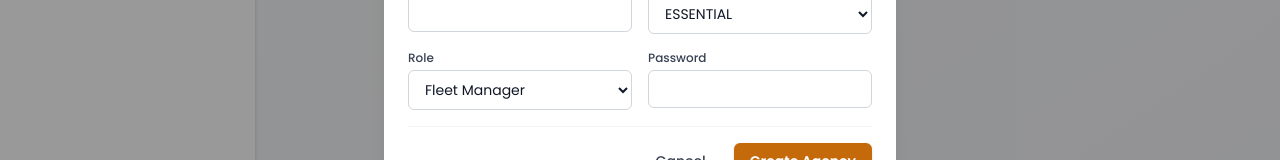
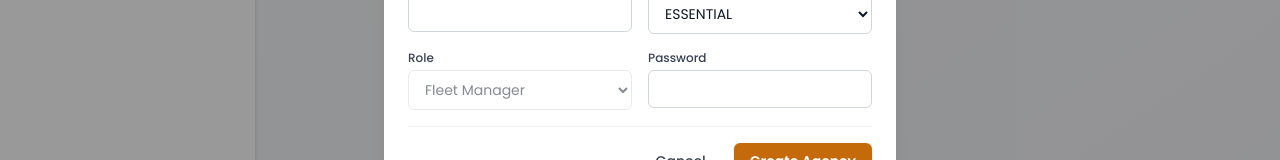
Before and after one commit to macworldgithub/fleet-360, a Next.js app: page /principal in a window 1280 px wide. Both pictures are taken after a click on the button "Add Agency". Shown: the part 539-699 px from the top of the page. Built offline with nearby package versions, Linux system fonts and the light colour scheme; no server answers; a web font is replaced by a local one.

Commit message:
role Field Disabled for Agency

```diff
--- a/src/components/dashboard/AgencyTab.tsx
+++ b/src/components/dashboard/AgencyTab.tsx
@@ -548,12 +548,11 @@ const AgencyTab: React.FC<AgencyTabProps> = ({ agency }) => {
                   </label>
                   <select
                     name="role"
-                    value={form.role}
-                    onChange={handleInputChange}
-                    className="w-full rounded-md border border-gray-300 px-3 py-2 text-sm text-gray-900 bg-white focus:outline-none focus:ring-2 focus:ring-[#C46A0A]/60 focus:border-[#C46A0A]"
+                    value="FLEET_MANAGER"
+                    disabled
+                    className="w-full rounded-md border border-gray-300 px-3 py-2 text-sm text-gray-900 bg-white focus:outline-none focus:ring-2 focus:ring-[#C46A0A]/60 focus:border-[#C46A0A] opacity-50 cursor-not-allowed"
                     required
                   >
-                    <option value="PRINCIPAL">Principal</option>
                     <option value="FLEET_MANAGER">Fleet Manager</option>
                   </select>
                 </div>
@@ -755,12 +754,11 @@ const AgencyTab: React.FC<AgencyTabProps> = ({ agency }) => {
                   </label>
                   <select
                     name="role"
-                    value={editForm.role}
-                    onChange={handleEditInputChange}
-                    className="w-full rounded-md border border-gray-300 px-3 py-2 text-sm text-gray-900 bg-white focus:outline-none focus:ring-2 focus:ring-[#C46A0A]/60 focus:border-[#C46A0A]"
+                    value="FLEET_MANAGER"
+                    disabled
+                    className="w-full rounded-md border border-gray-300 px-3 py-2 text-sm text-gray-900 bg-white focus:outline-none focus:ring-2 focus:ring-[#C46A0A]/60 focus:border-[#C46A0A] opacity-50 cursor-not-allowed"
                     required
                   >
-                    <option value="PRINCIPAL">Principal</option>
                     <option value="FLEET_MANAGER">Fleet Manager</option>
                   </select>
                 </div>
```
